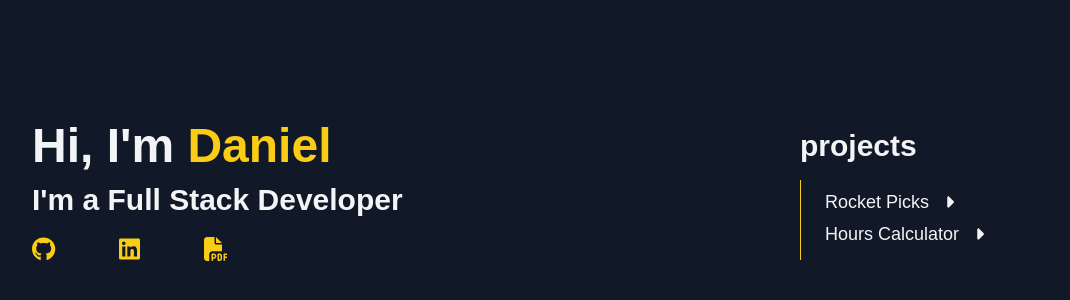
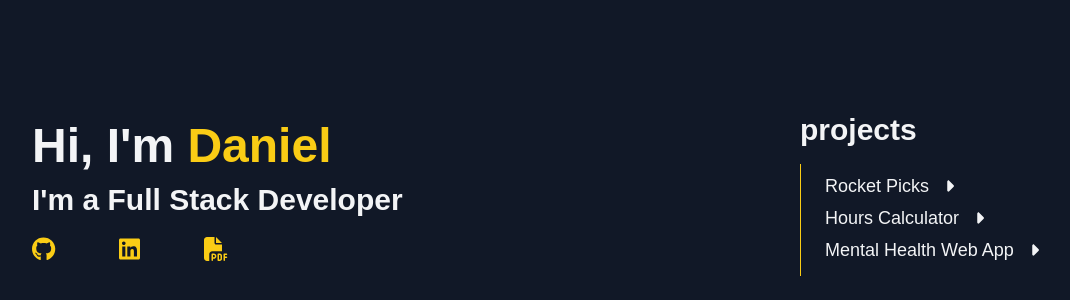
Before and after one commit to jum-w/portfolio, a React (Create React App) app: page / in a window 1280 px wide. Shown: the part 206-506 px from the top of the page, without its empty margins (32-1102 px from the left). Built offline with nearby package versions, Linux system fonts and the light colour scheme; the HTML template or start-up script is replaced by a standard one.

Commit message:
new project

```diff
--- a/src/components/ProjectData.ts
+++ b/src/components/ProjectData.ts
@@ -25,5 +25,13 @@ export const projectData: Record<string, projectData[]> = {
             github: 'https://github.com/jum-w/jum.lol'
         }
     ],
-
+    MentalHealthWebApp: [
+        {
+            id: 3,
+            title: "Mental Health Web App",
+            link: '',
+            demo: 'https://youtu.be/KyHbuJxYY_Q',
+            github: ''
+        }
+    ],
 }
```
